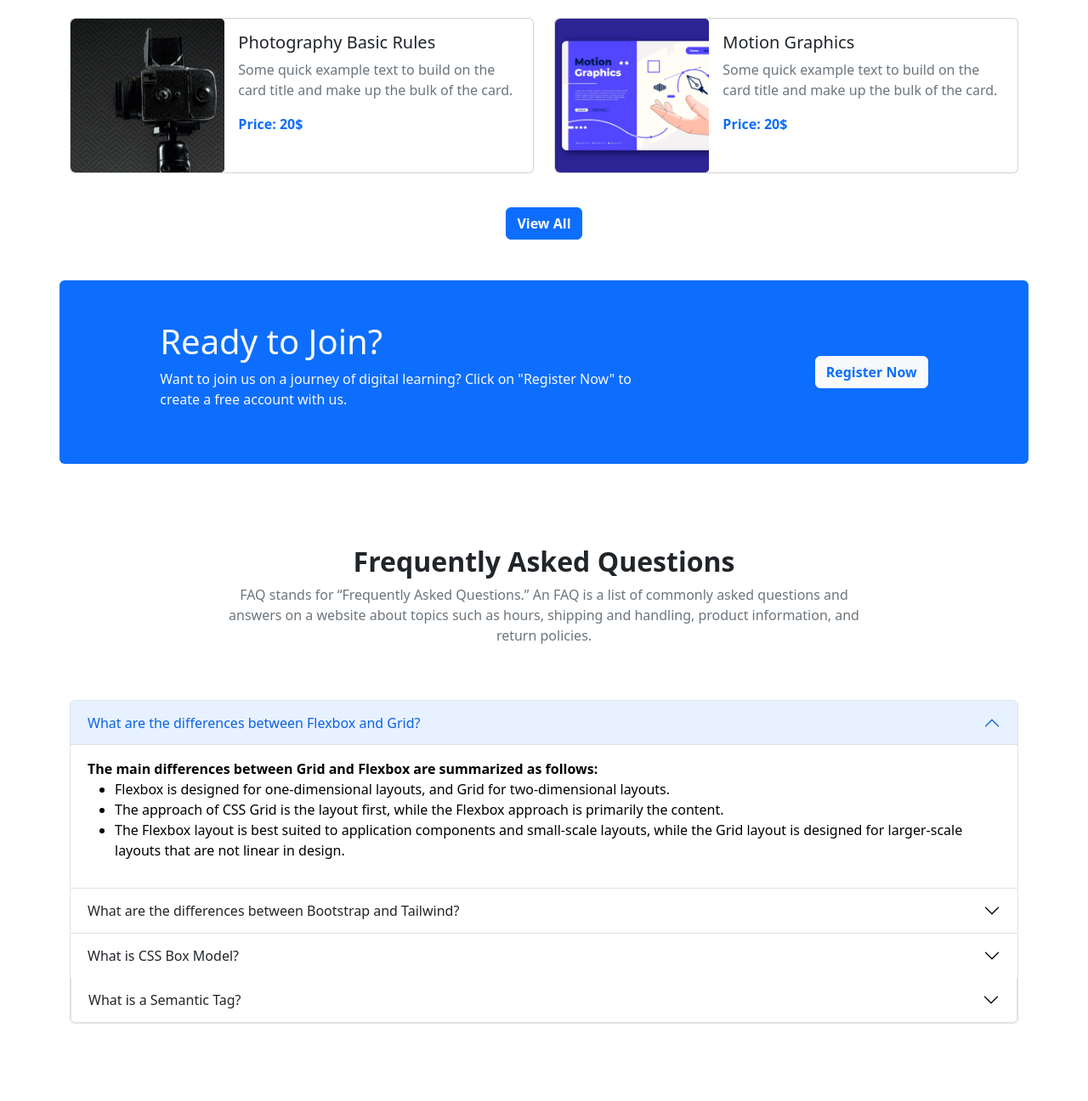
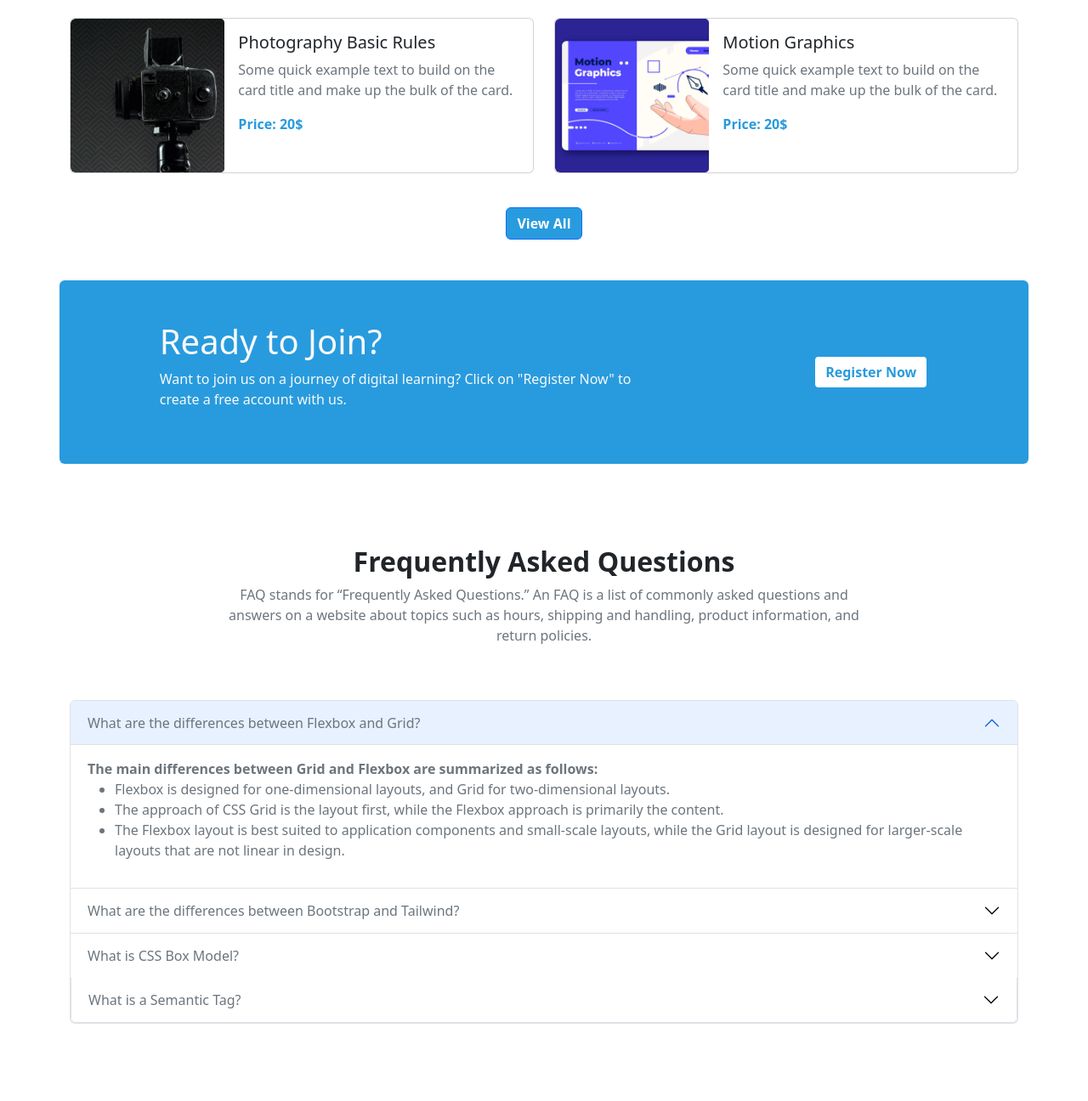
Before and after one commit to akibazha/edTech-website, a plain HTML site: page index.html in a window 1280 px wide. Shown: the part 1344-2640 px from the top of the page at 85% size. Drawn offline with nearby package versions, Linux system fonts and the light colour scheme.

Commit message:
final commit

```diff
--- a/index.html
+++ b/index.html
@@ -45,7 +45,7 @@
                     </ul>
                     <form class="d-flex" role="search">
                         <input class="form-control me-2" type="search" placeholder="Search" aria-label="Search">
-                        <button class="btn btn-outline-info" type="submit">Register</button>
+                        <button class="btn btn-outline-info fw-bold outline-btn" type="submit">Register</button>
                     </form>
                 </div>
             </div>
@@ -63,7 +63,7 @@
                         <h1 class="fw-bold">Start Learning Digitally Today</h1>
                         <p>An improved skill set that enables you to adapt to new teaching and learning styles, giving
                             those who learn from you a better experience.</p>
-                        <button type="button" class="btn btn-primary fw-bold">Get Started</button>
+                        <button type="button" class="btn btn-primary fw-bold blue-btn">Get Started</button>
                     </div>
                 </div>
                 <div class="carousel-item slides" data-bs-interval="2000">
@@ -72,7 +72,7 @@
                         <h1 class="fw-bold">Start Learning Digitally Today</h1>
                         <p>An improved skill set that enables you to adapt to new teaching and learning styles, giving
                             those who learn from you a better experience.</p>
-                        <button type="button" class="btn btn-primary fw-bold">Get Started</button>
+                        <button type="button" class="btn btn-primary fw-bold blue-btn">Get Started</button>
                     </div>
                 </div>
                 <div class="carousel-item slides" data-bs-interval="2000">
@@ -81,7 +81,7 @@
                         <h1 class="fw-bold">Start Learning Digitally Today</h1>
                         <p>An improved skill set that enables you to adapt to new teaching and learning styles, giving
                             those who learn from you a better experience.</p>
-                        <button type="button" class="btn btn-primary fw-bold">Get Started</button>
+                        <button type="button" class="btn btn-primary fw-bold blue-btn">Get Started</button>
                     </div>
                 </div>
             </div>
@@ -131,7 +131,7 @@
                                                 card
                                                 title and make
                                                 up the bulk of the card.</p>
-                                            <p class="card-text fw-bold text-primary">Price: 20$
+                                            <p class="card-text fw-bold blue-text">Price: 20$
                                             </p>
                                         </div>
                                     </div>
@@ -152,7 +152,7 @@
                                                 card
                                                 title and make
                                                 up the bulk of the card.</p>
-                                            <p class="card-text fw-bold text-primary">Price: 20$
+                                            <p class="card-text fw-bold blue-text">Price: 20$
                                             </p>
                                         </div>
                                     </div>
@@ -173,7 +173,7 @@
                                                 card
                                                 title and make
                                                 up the bulk of the card.</p>
-                                            <p class="card-text fw-bold text-primary">Price: 20$
+                                            <p class="card-text fw-bold blue-text">Price: 20$
                                             </p>
                                         </div>
                                     </div>
@@ -194,7 +194,7 @@
                                                 card
                                                 title and make
                                                 up the bulk of the card.</p>
-                                            <p class="card-text fw-bold text-primary">Price: 20$
+                                            <p class="card-text fw-bold blue-text">Price: 20$
                                             </p>
                                         </div>
                                     </div>
@@ -215,7 +215,7 @@
                                                 card
                                                 title and make
                                                 up the bulk of the card.</p>
-                                            <p class="card-text fw-bold text-primary">Price: 20$
+                                            <p class="card-text fw-bold blue-text">Price: 20$
                                             </p>
                                         </div>
                                     </div>
@@ -236,7 +236,7 @@
                                                 card
                                                 title and make
                                                 up the bulk of the card.</p>
-                                            <p class="card-text fw-bold text-primary">Price: 20$
+                                            <p class="card-text fw-bold blue-text">Price: 20$
                                             </p>
                                         </div>
                                     </div>
@@ -247,7 +247,7 @@
                 </div>
                 <!-- courses cards end here -->
 
-                <button type="button" class="btn btn-primary fw-bold mt-4">View All</button>
+                <button type="button" class="btn btn-primary fw-bold blue-btn mt-4">View All</button>
 
             </div>
 
@@ -256,7 +256,7 @@
 
         <!-- Modal section starts here -->
         <section
-            class="bg-primary py-5  container rounded d-flex align-items-center justify-content-around flex-column flex-lg-row text-center text-lg-start ">
+            class=" py-5  container rounded d-flex align-items-center justify-content-around flex-column flex-lg-row text-center text-lg-start blue-btn ">
             <div class="text-light w-50">
                 <h1>Ready to Join?</h1>
                 <p>Want to join us on a journey of digital learning? Click on "Register Now" to create a free account
@@ -264,19 +264,16 @@
             </div>
             <div>
                 <!-- Button trigger modal -->
-                <button type="button" class="btn btn-light text-primary fw-bold" data-bs-toggle="modal"
+                <button type="button" class="btn outline-btn fw-bold" data-bs-toggle="modal"
                     data-bs-target="#exampleModal">
                     Register Now
                 </button>
             </div>
-        </section>
             <!-- modal front-end ends here -->
 
-
-
-
             <!-- Modal -->
-        <div class="modal fade" id="exampleModal" tabindex="-1" aria-labelledby="exampleModalLabel" aria-hidden="true">
+            <div class="modal fade" id="exampleModal" tabindex="-1" aria-labelledby="exampleModalLabel"
+                aria-hidden="true">
                 <div class="modal-dialog modal-dialog-centered">
                     <div class="modal-content">
                         <div class="modal-header">
@@ -295,6 +292,10 @@
             </div>
 
             <!-- Modal section ends here -->
+        </section>
+
+
+
 
         <!-- faq section start -->
         <section class="my-5 py-5">
@@ -311,7 +312,7 @@
                 <div class="accordion" id="accordionPanelsStayOpenExample">
                     <div class="accordion-item">
                         <h2 class="accordion-header" id="panelsStayOpen-headingOne">
-                            <button class="accordion-button" type="button" data-bs-toggle="collapse"
+                            <button class="accordion-button text-secondary" type="button" data-bs-toggle="collapse"
                                 data-bs-target="#panelsStayOpen-collapseOne" aria-expanded="true"
                                 aria-controls="panelsStayOpen-collapseOne">
                                 What are the differences between Flexbox and Grid?
@@ -319,7 +320,7 @@
                         </h2>
                         <div id="panelsStayOpen-collapseOne" class="accordion-collapse collapse show"
                             aria-labelledby="panelsStayOpen-headingOne">
-                            <div class="accordion-body">
+                            <div class="accordion-body text-secondary">
                                 <strong>The main differences between Grid and Flexbox are summarized as
                                     follows:</strong>
                                 <ul>
@@ -336,15 +337,15 @@
                     </div>
                     <div class="accordion-item">
                         <h2 class="accordion-header" id="panelsStayOpen-headingTwo">
-                            <button class="accordion-button collapsed" type="button" data-bs-toggle="collapse"
-                                data-bs-target="#panelsStayOpen-collapseTwo" aria-expanded="false"
-                                aria-controls="panelsStayOpen-collapseTwo">
+                            <button class="accordion-button collapsed text-secondary" type="button"
+                                data-bs-toggle="collapse" data-bs-target="#panelsStayOpen-collapseTwo"
+                                aria-expanded="false" aria-controls="panelsStayOpen-collapseTwo">
                                 What are the differences between Bootstrap and Tailwind?
                             </button>
                         </h2>
                         <div id="panelsStayOpen-collapseTwo" class="accordion-collapse collapse"
                             aria-labelledby="panelsStayOpen-headingTwo">
-                            <div class="accordion-body">
+                            <div class="accordion-body text-secondary">
                                 <strong>The main differences between Grid and Flexbox are summarized as
                                     follows:</strong>
                                 <ul>
@@ -364,15 +365,15 @@
                     </div>
                     <div class="accordion-item">
                         <h2 class="accordion-header" id="panelsStayOpen-headingThree">
-                            <button class="accordion-button collapsed" type="button" data-bs-toggle="collapse"
-                                data-bs-target="#panelsStayOpen-collapseThree" aria-expanded="false"
-                                aria-controls="panelsStayOpen-collapseThree">
+                            <button class="accordion-button collapsed text-secondary" type="button"
+                                data-bs-toggle="collapse" data-bs-target="#panelsStayOpen-collapseThree"
+                                aria-expanded="false" aria-controls="panelsStayOpen-collapseThree">
                                 What is CSS Box Model?
                             </button>
                         </h2>
                         <div id="panelsStayOpen-collapseThree" class="accordion-collapse collapse"
                             aria-labelledby="panelsStayOpen-headingThree">
-                            <div class="accordion-body">
+                            <div class="accordion-body text-secondary">
                                 <strong>The CSS box model is a container that contains multiple properties including
                                     borders, margin, padding, and the content itself.</strong> It is used to create the
                                 design and layout of web pages. It can be used as a toolkit for customizing the layout
@@ -393,15 +394,15 @@
                         </div>
                         <div class="accordion-item">
                             <h2 class="accordion-header" id="panelsStayOpen-headingFour">
-                                <button class="accordion-button collapsed" type="button" data-bs-toggle="collapse"
-                                    data-bs-target="#panelsStayOpen-collapseFour" aria-expanded="false"
-                                    aria-controls="panelsStayOpen-collapseFour">
+                                <button class="accordion-button collapsed text-secondary" type="button"
+                                    data-bs-toggle="collapse" data-bs-target="#panelsStayOpen-collapseFour"
+                                    aria-expanded="false" aria-controls="panelsStayOpen-collapseFour">
                                     What is a Semantic Tag?
                                 </button>
                             </h2>
                             <div id="panelsStayOpen-collapseFour" class="accordion-collapse collapse"
                                 aria-labelledby="panelsStayOpen-headingFour">
-                                <div class="accordion-body">
+                                <div class="accordion-body text-secondary">
                                     <strong>Semantic HTML elements are those that clearly describe their meaning in a
                                         human-
                                         and machine-readable way.</strong> Tags such as header, nav, main, footer and
--- a/style.css
+++ b/style.css
@@ -10,4 +10,16 @@
     opacity: 0.7;
 }
 
-#discover {}
+.outline-btn {
+    color: #289BDE;
+    border: 2px solid #289BDE;
+    background-color: white;
+}
+
+.blue-btn {
+    background-color: #289BDE;
+}
+
+.blue-text {
+    color: #289BDE;
+}
```
Lines whose indentation alone changed are shown as unchanged.
